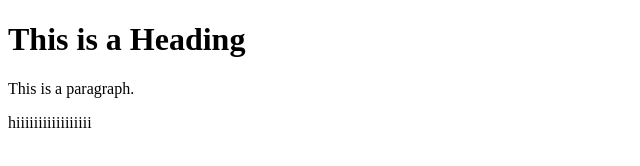
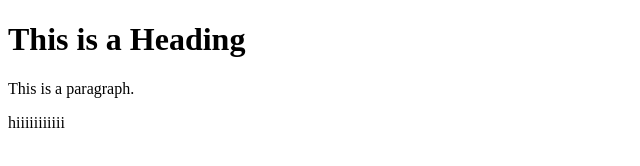
Before and after one commit to Amishra-art/demo1, a plain HTML site: page index.html in a window 1280 px wide. Shown: the full height of the page, 0-640 px from the left. Drawn offline with Linux system fonts and the light colour scheme.

Commit message:
new commit

```diff
--- a/index.html
+++ b/index.html
@@ -7,6 +7,6 @@
 
 <h1>This is a Heading</h1>
 <p>This is a paragraph.</p>
-<p> hiiiiiiiiiiiiiiiii</p>
+<p> hiiiiiiiiiii</p>
 </body>
 </html>
```
